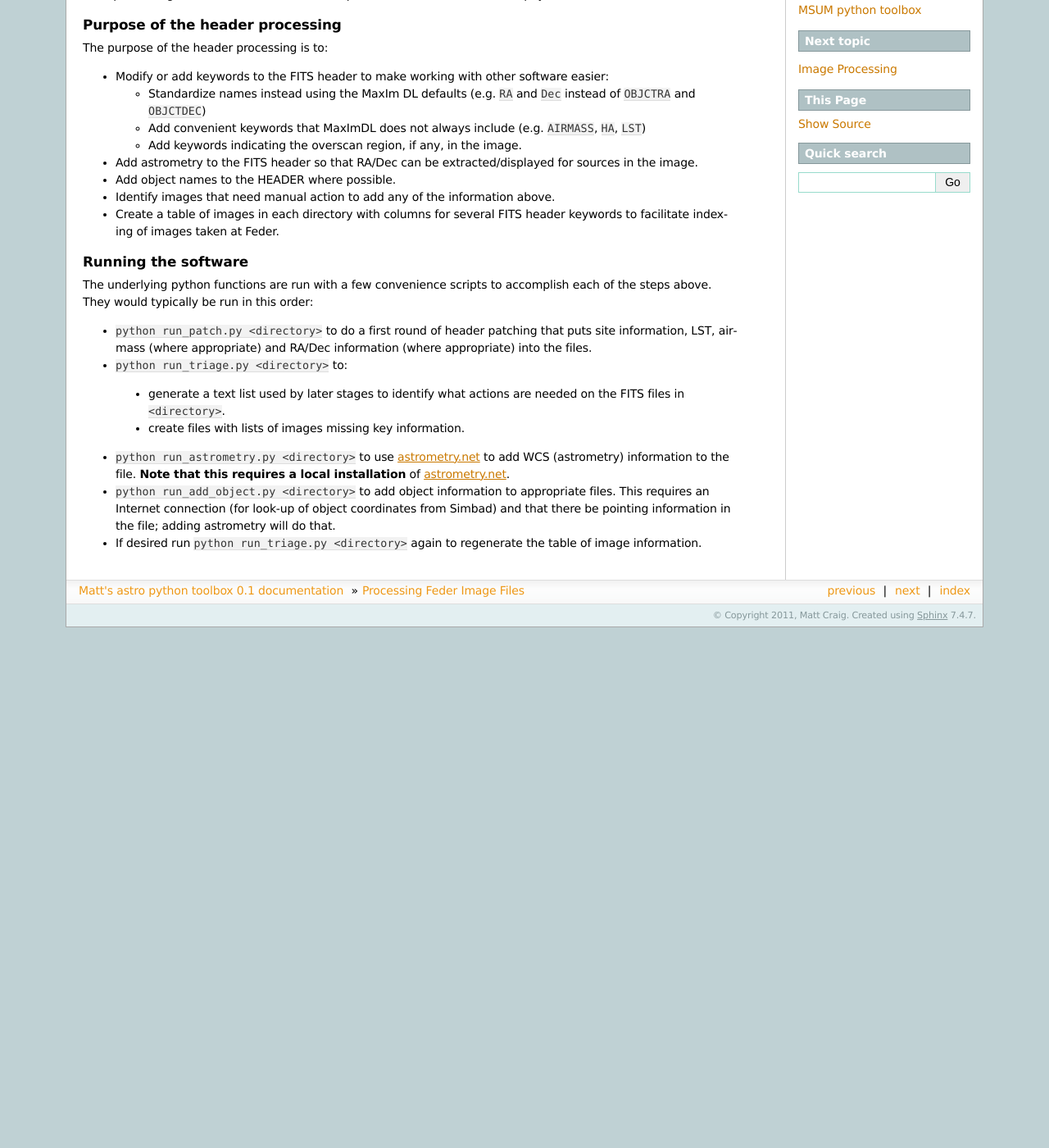
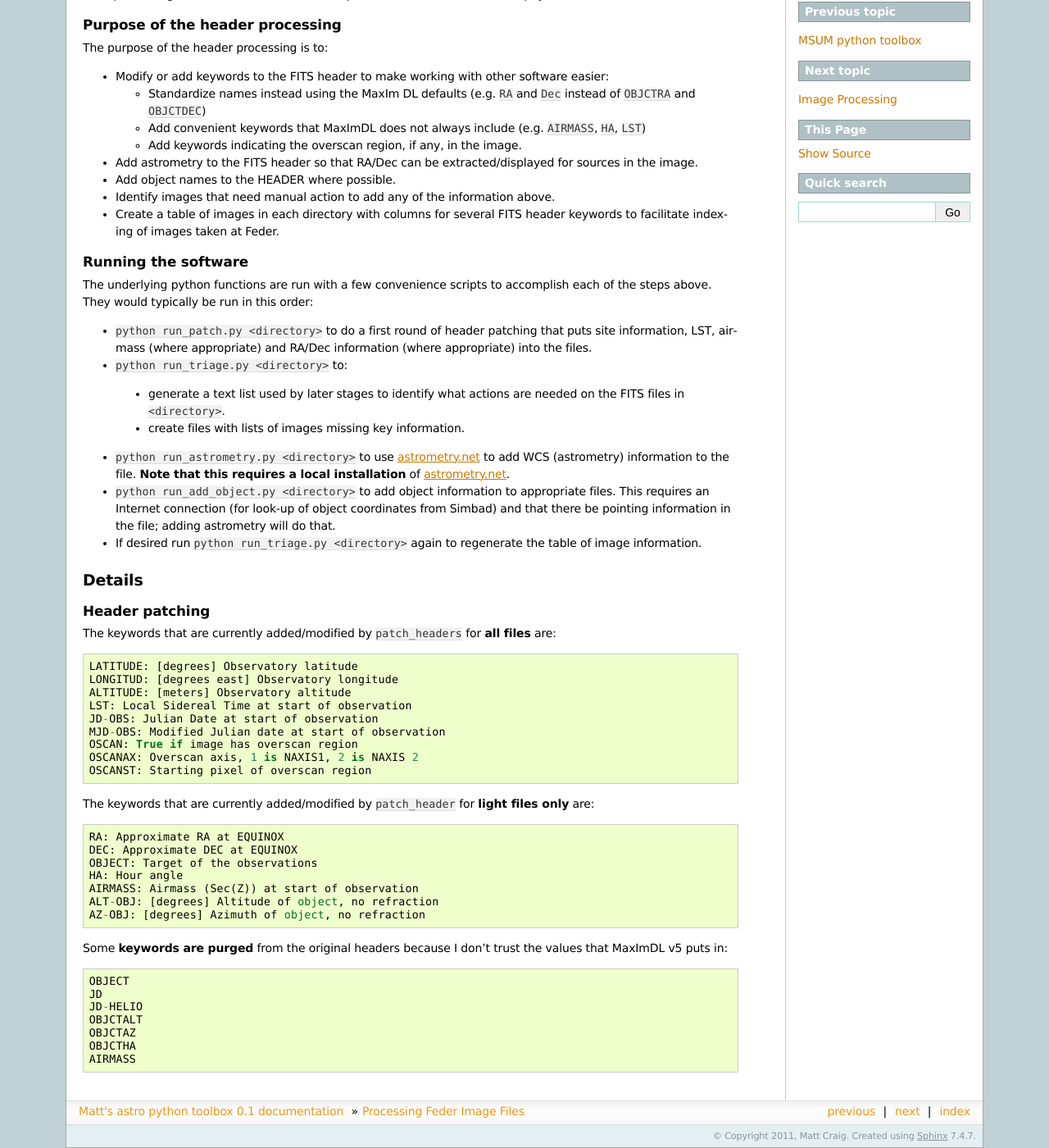
Before and after one commit to mwcraig/msumastro, a Sphinx documentation site: the page built from docs/feder_processing.rst, in a window 1280 px wide and 1400 px high, scrolled down 261 px. Shown: the whole window at 82% size. Built offline with Sphinx 7.4.7, drawn with Linux system fonts in a browser that asks for light colours; before the commit the page ends 1026 px from its top, so only the background shows below that; some of the changed text lies outside the part shown.

Commit message:
Add list of keywords modified by patch_headers to docs

```diff
--- a/docs/feder_processing.rst
+++ b/docs/feder_processing.rst
@@ -49,3 +49,41 @@
   look-up of object coordinates from Simbad) and that there be
   pointing information in the file; adding astrometry will do that.
 * If desired run ``python run_triage.py <directory>`` again to regenerate the table of image information.
+
+Details
+-------
+
+Header patching
+++++++++++++++++
+
+The keywords that are currently added/modified by ``patch_headers``  for **all files** are::
+
+  LATITUDE: [degrees] Observatory latitude
+  LONGITUD: [degrees east] Observatory longitude
+  ALTITUDE: [meters] Observatory altitude
+  LST: Local Sidereal Time at start of observation
+  JD-OBS: Julian Date at start of observation
+  MJD-OBS: Modified Julian date at start of observation
+  OSCAN: True if image has overscan region
+  OSCANAX: Overscan axis, 1 is NAXIS1, 2 is NAXIS 2
+  OSCANST: Starting pixel of overscan region
+
+The keywords that are currently added/modified by ``patch_header`` for **light files only** are::
+
+  RA: Approximate RA at EQUINOX
+  DEC: Approximate DEC at EQUINOX
+  OBJECT: Target of the observations
+  HA: Hour angle
+  AIRMASS: Airmass (Sec(Z)) at start of observation
+  ALT-OBJ: [degrees] Altitude of object, no refraction
+  AZ-OBJ: [degrees] Azimuth of object, no refraction
+
+Some **keywords are purged** from the original headers because I don't trust the values that MaxImDL v5 puts in::
+
+  OBJECT
+  JD
+  JD-HELIO
+  OBJCTALT
+  OBJCTAZ
+  OBJCTHA
+  AIRMASS
```
Also changed, not shown: other parts of docs/feder_processing.rst (+2 -2 lines).
